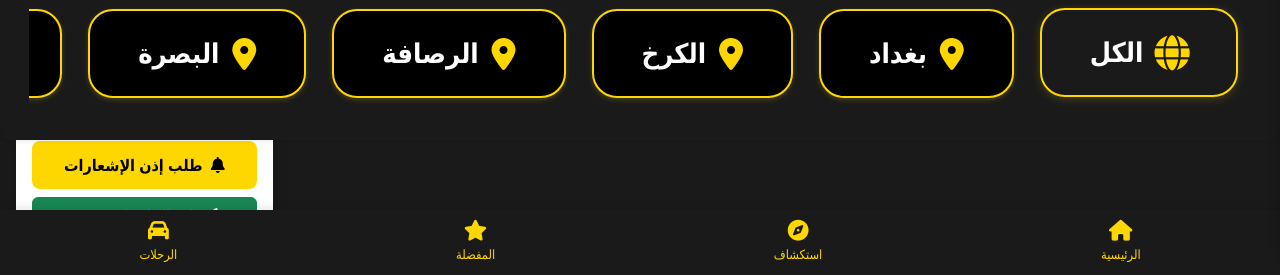
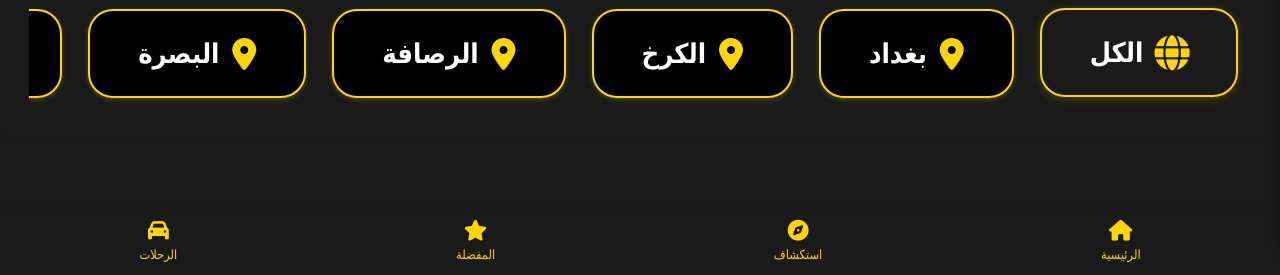
Before and after one commit to AlQasimMall/Pasha-taxi, a plain HTML site: page index.html in a window 1280 px wide. Shown: the part 525-800 px from the top of the page. Drawn offline with nearby package versions, Linux system fonts and the light colour scheme; some packages are replaced by stand-ins of ours; no server answers; a script that the page names is missing.

Commit message:
Add files via upload

```diff
--- a/index.html
+++ b/index.html
@@ -572,19 +572,7 @@
         </div>
     </div>
 </div>
-<!-- أضف هذا في ملف index.html -->
-<div class="notification-test-panel position-fixed bottom-0 end-0 m-3 p-3 bg-white rounded shadow">
-    <h6>اختبار الإشعارات</h6>
-    <div class="d-grid gap-2">
-        <button onclick="testNotificationPermission()" class="btn btn-primary">
-            <i class="fas fa-bell me-2"></i>طلب إذن الإشعارات
-        </button>
-        <button onclick="testNotificationDelivery()" class="btn btn-success">
-            <i class="fas fa-paper-plane me-2"></i>إرسال إشعار تجريبي
-        </button>
-    </div>
-    <div id="notificationStatus" class="mt-2 small text-muted"></div>
-</div>
+
 
 <div class="modal fade" id="searchModal" tabindex="-1" aria-labelledby="searchModalLabel" aria-hidden="true">
     <div class="modal-dialog">
```
